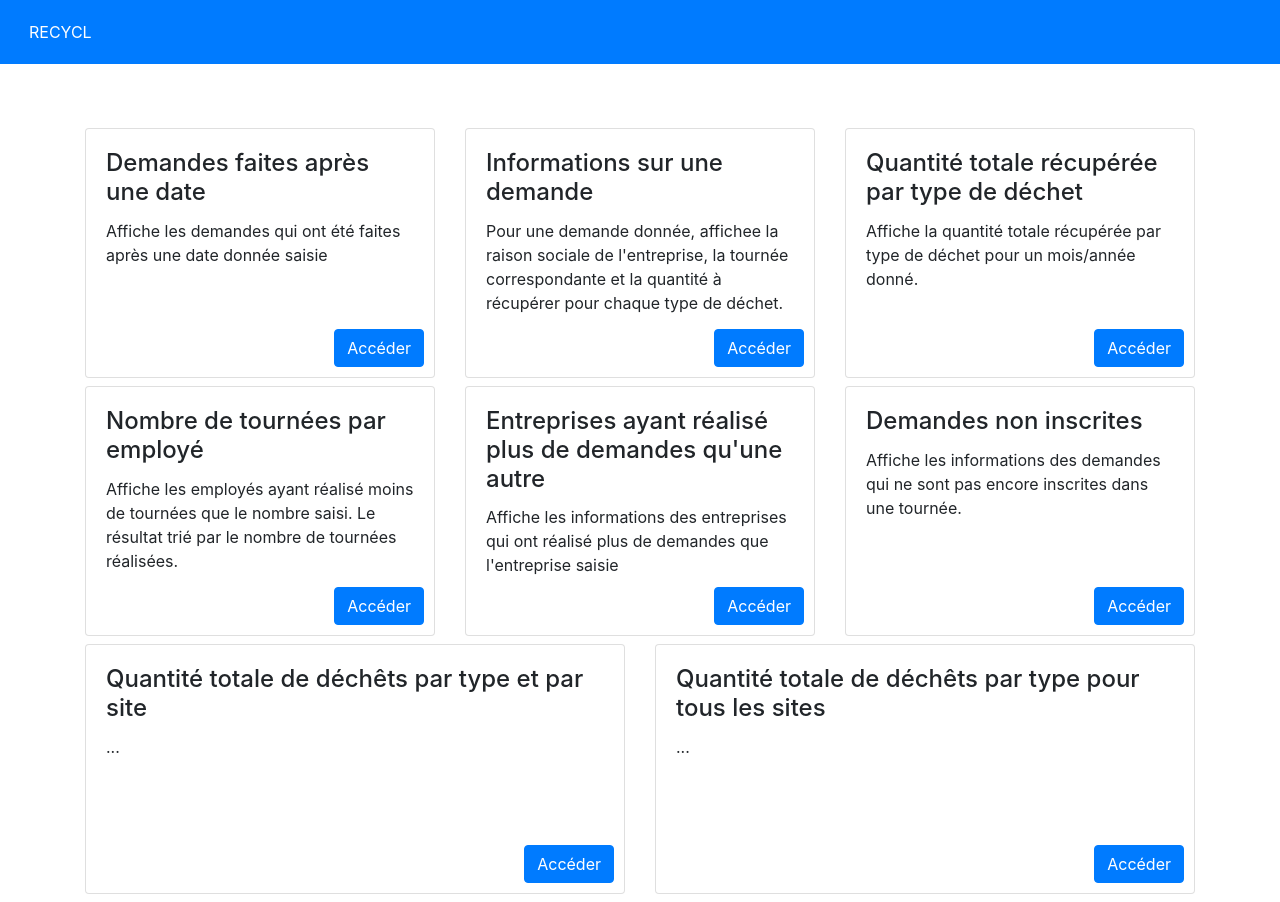
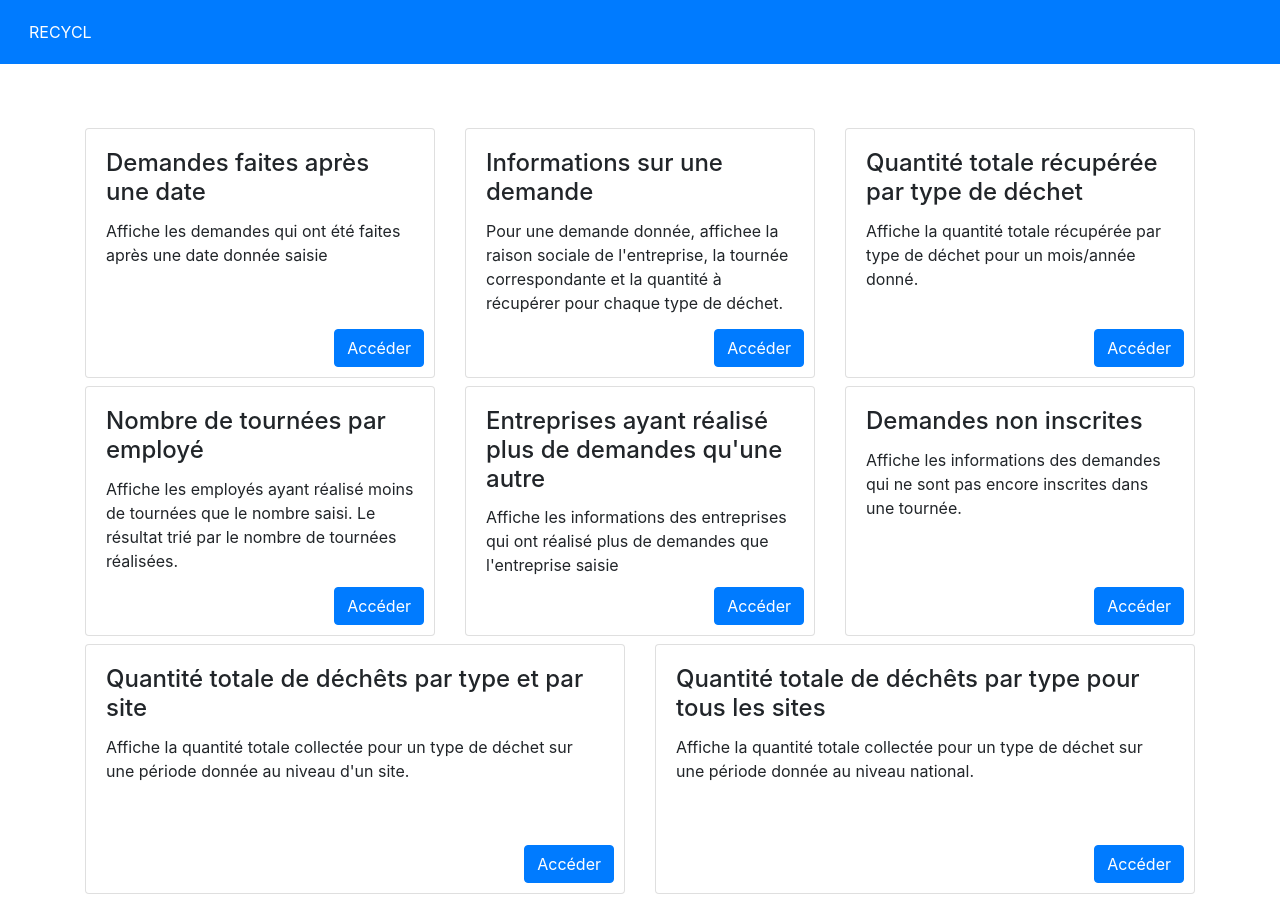
Before and after one commit to pauffret/projet_mspr, a Vue app: page /#/ in a window 1280 px wide. Built offline with nearby package versions, Linux system fonts and the light colour scheme.

Commit message:
ptite modif

```diff
--- a/src/views/Home.vue
+++ b/src/views/Home.vue
@@ -101,7 +101,8 @@
                                 class="card mb-2"
                         >
                             <b-card-text>
-                                ...
+                                Affiche la quantité totale
+                                collectée pour un type de déchet sur une période donnée au niveau d'un site.
                             </b-card-text>
 
                             <b-button class="btn-demande" @click="redirectList('7')" variant="primary">Accéder</b-button>
@@ -115,7 +116,8 @@
                                 class="card mb-2"
                         >
                             <b-card-text>
-                                ...
+                                Affiche la quantité
+                                totale collectée pour un type de déchet sur une période donnée au niveau national.
                             </b-card-text>
 
                             <b-button class="btn-demande" @click="redirectList('8')" variant="primary">Accéder</b-button>
--- a/src/views/QuantiteDechetsNational.vue
+++ b/src/views/QuantiteDechetsNational.vue
@@ -1,6 +1,6 @@
 <template>
     <div>
-        <button @click="redirectAccueil()" type="button" class="buttonAccueil btn btn-info">Accueil</button>
+        <button @click="redirectAccueil()" type="button" class="buttonAccueil btn btn-primary">Accueil</button>
         <div class="title">
             <h2>Quantité de déchêts par type pour tous les sites sur une période</h2>
         </div>
--- a/src/views/QuantiteDechetsSite.vue
+++ b/src/views/QuantiteDechetsSite.vue
@@ -1,6 +1,6 @@
 <template>
     <div>
-        <button @click="redirectAccueil()" type="button" class="buttonAccueil btn btn-info">Accueil</button>
+        <button @click="redirectAccueil()" type="button" class="buttonAccueil btn btn-primary">Accueil</button>
         <div class="title">
             <h2>Quantité de déchêts par type et par site sur une période</h2>
         </div>
```
